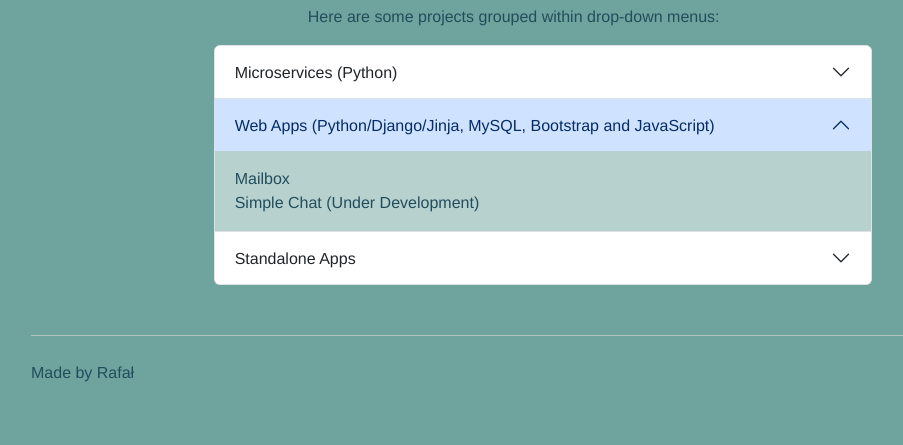
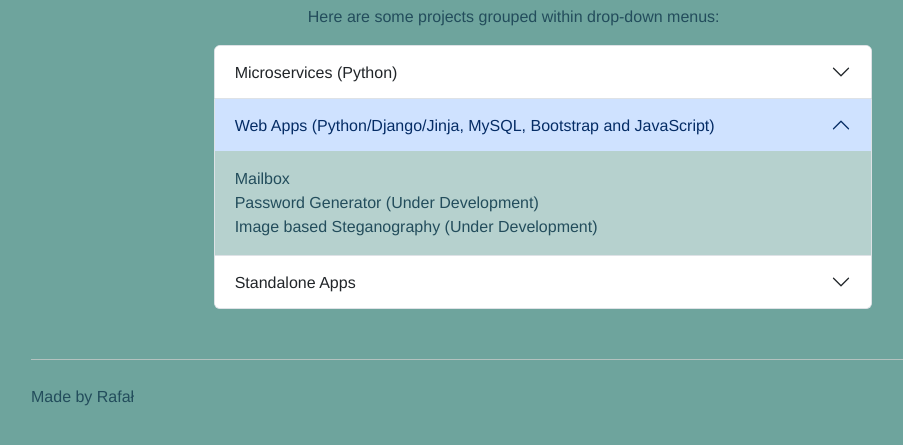
Before and after one commit to wawraf/shiny-journey, a Django app: page / in a window 1280 px wide, after a click on "Web Apps (Python/Django/Jinja, MySQL, Bootstrap and JavaScri". Shown: the part 166-611 px from the top of the page, without its empty margins (97-1000 px from the left). Run offline with Django 3.2, Linux system fonts and the light colour scheme.

Commit message:
Adding link to steganography app

```diff
--- a/portfolio/templates/portfolio/index.html
+++ b/portfolio/templates/portfolio/index.html
@@ -36,7 +36,8 @@
             <div id="collapseTwo" class="accordion-collapse collapse" aria-labelledby="headingTwo" data-bs-parent="#externalLinksAccordion">
               <div class="accordion-body">
                   <a href="{% url 'mail:index' %}" target="">Mailbox</a><br>
-                  <a href="#" target="_blank">Simple Chat (Under Development)</a><br>
+                  <a href="#" target="_blank">Password Generator (Under Development)</a><br>
+                  <a href="#" target="_blank">Image based Steganography (Under Development)</a><br>
               </div>
             </div>
           </div>
@@ -49,53 +50,11 @@
             <div id="collapseThree" class="accordion-collapse collapse" aria-labelledby="headingThree" data-bs-parent="#externalLinksAccordion">
               <div class="accordion-body">
                   <a href="https://github.com/wawraf/bulk-renamer" target="_blank">Bulk File Renaming Tool (Python, PyQt5, Qt Designer)</a><br>
-                  <a href="#" target="_blank">Block Breaker Simple Game (C#, Unity) - Under Development</a><br>
+                  <a href="https://github.com/wawraf/steganography" target="_blank">Image based Steganography (Python, argparse, pillow)</a><br>
+                  <a href="#" target="_blank">Block Breaker Simple Game (C#, Unity) (Under Development)</a><br>
               </div>
             </div>
           </div>
-
-
-<!--        <div class="accordion" id="externalLinksAccordion">-->
-
-<!--          &lt;!&ndash; First drop-down menu &ndash;&gt;-->
-<!--          <div class="card">-->
-<!--            <div class="card-header" id="headingOne">-->
-<!--              <button class="btn btn-link btn-block text-left collapsed btn-light" type="button" data-bs-toggle="collapse"-->
-<!--                  data-bs-target="#collapseOne" aria-expanded="false" aria-controls="collapseOne">-->
-<!--                  Microservices-->
-<!--              </button>-->
-<!--            </div>-->
-
-<!--            <div id="collapseOne" class="collapse" aria-labelledby="headingOne"-->
-<!--              data-bs-parent="#externalLinksAccordion">-->
-<!--              <div class="card-body">-->
-<!--                {% comment %} Replace "#" with your actual social media links {% endcomment %}-->
-<!--                <a href="{% url 'timestamp' %}" target="">Timestamp</a><br>-->
-<!--                <a href="#" target="_blank">Microservice 2</a><br>-->
-<!--                <a href="#" target="_blank">Microservice 3</a><br>-->
-<!--              </div>-->
-<!--            </div>-->
-<!--          </div>-->
-
-<!--          &lt;!&ndash; Second drop-down menu &ndash;&gt;-->
-<!--          <div class="card">-->
-<!--            <div class="card-header" id="headingTwo">-->
-<!--              <button class="btn btn-link btn-block text-left collapsed btn-light" type="button" data-bs-toggle="collapse"-->
-<!--                  data-bs-target="#collapseTwo" aria-expanded="false" aria-controls="collapseTwo">-->
-<!--                  Big Projects-->
-<!--              </button>-->
-<!--            </div>-->
-<!--            <div id="collapseTwo" class="collapse" aria-labelledby="headingTwo" data-bs-parent="#externalLinksAccordion">-->
-<!--              <div class="card-body">-->
-<!--                {% comment %} Replace "#" with links to your project pages {% endcomment %}-->
-<!--                <a href="#" target="_blank">Project 1</a><br>-->
-<!--                <a href="#" target="_blank">Project 2</a><br>-->
-<!--                <a href="#" target="_blank">Project 3</a><br>-->
-<!--              </div>-->
-<!--            </div>-->
-<!--          </div>-->
-
-          <!-- Add more drop-down menus as needed -->
 
         </div>
       </div>
```
